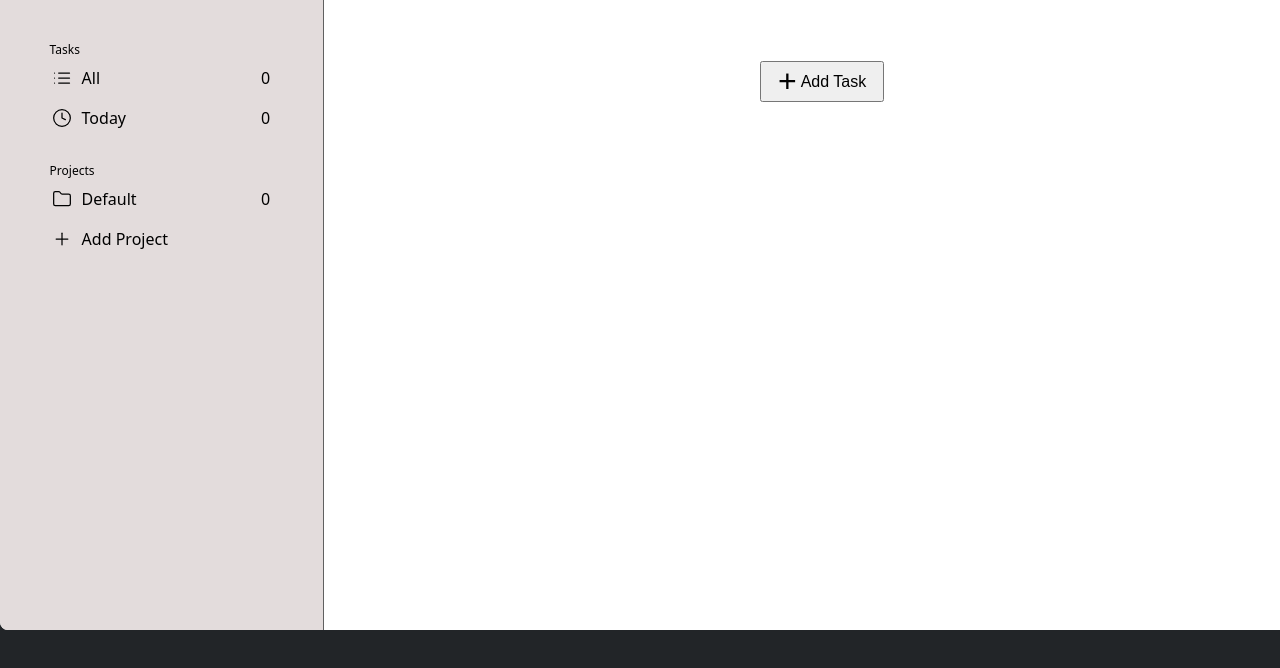
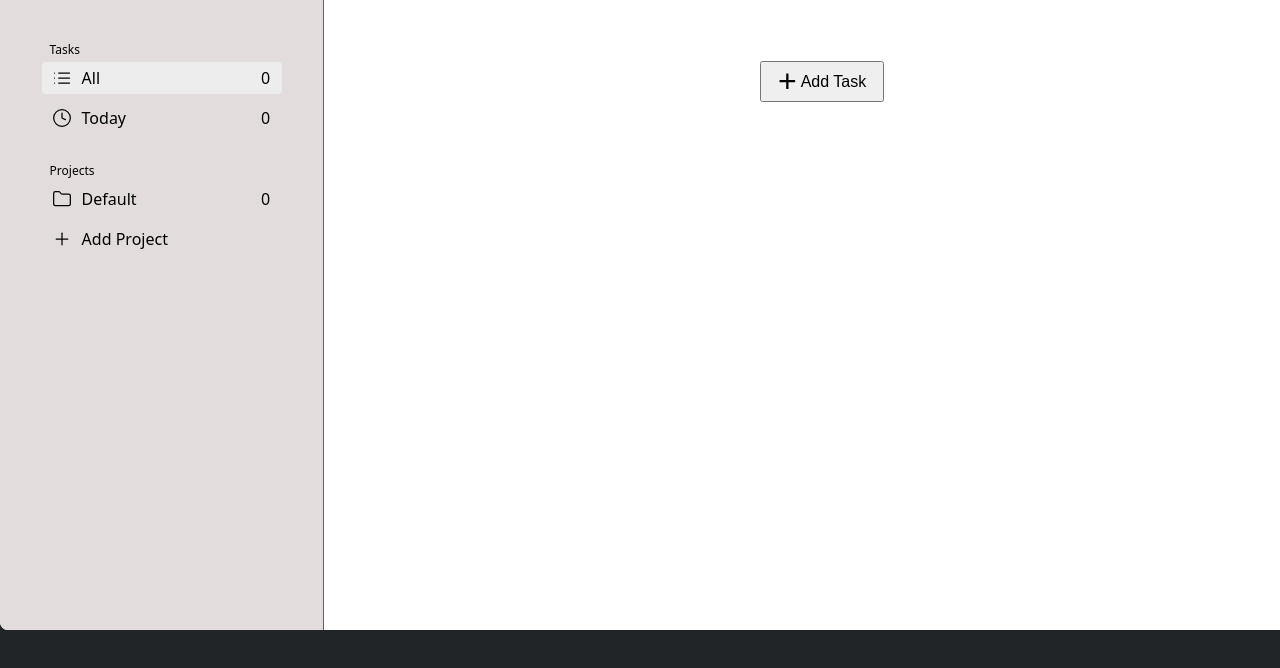
Before and after one commit to kathode/todo-list, a website built with webpack: page src/template.html in a window 1280 px wide. Shown: the part 130-798 px from the top of the page. Built offline with nearby package versions, Linux system fonts and the light colour scheme.

Commit message:
Set default active to All tab

```diff
--- a/src/template.html
+++ b/src/template.html
@@ -11,7 +11,7 @@
       <div class="todo-body">
         <div class="todo-side-panel">
           <div class="default-views headers">Tasks</div>
-          <div class="default-views" id="all">All</div>
+          <div class="default-views active" id="all">All</div>
           <div class="default-views" id="today">Today</div>
           <div class="default-views headers">Projects</div>
           <div class="projects-view"></div>
```
